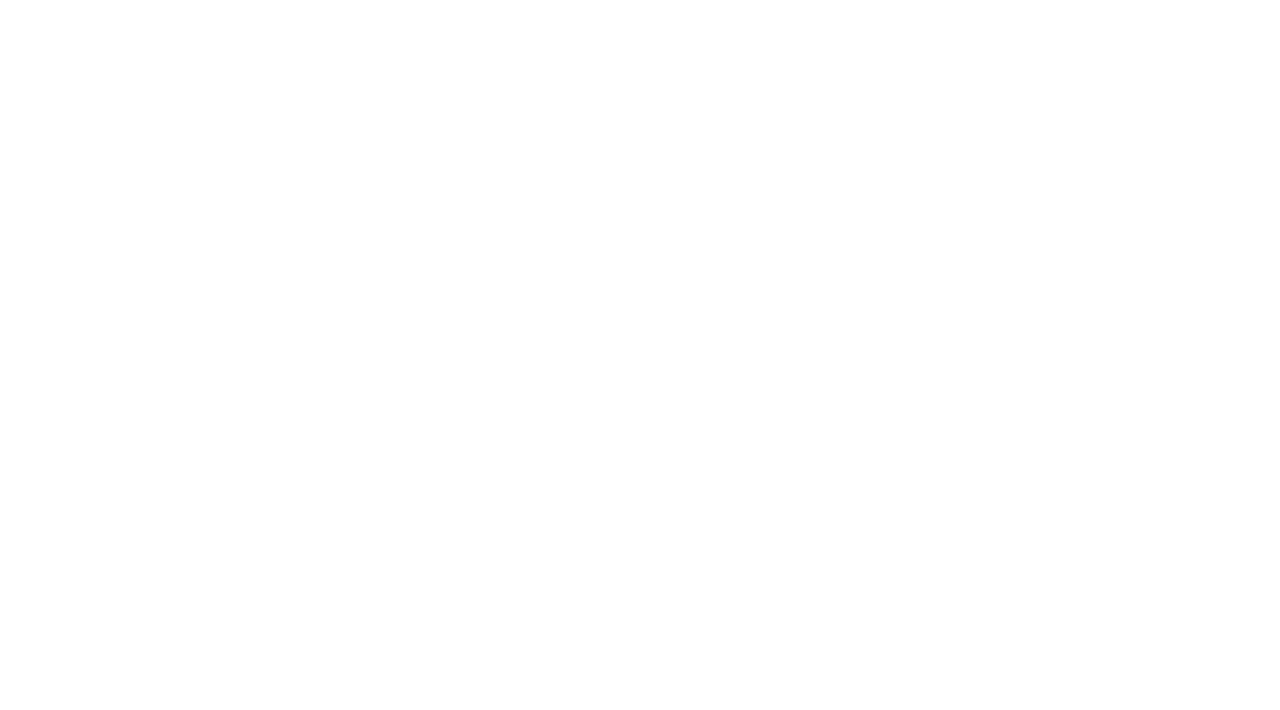
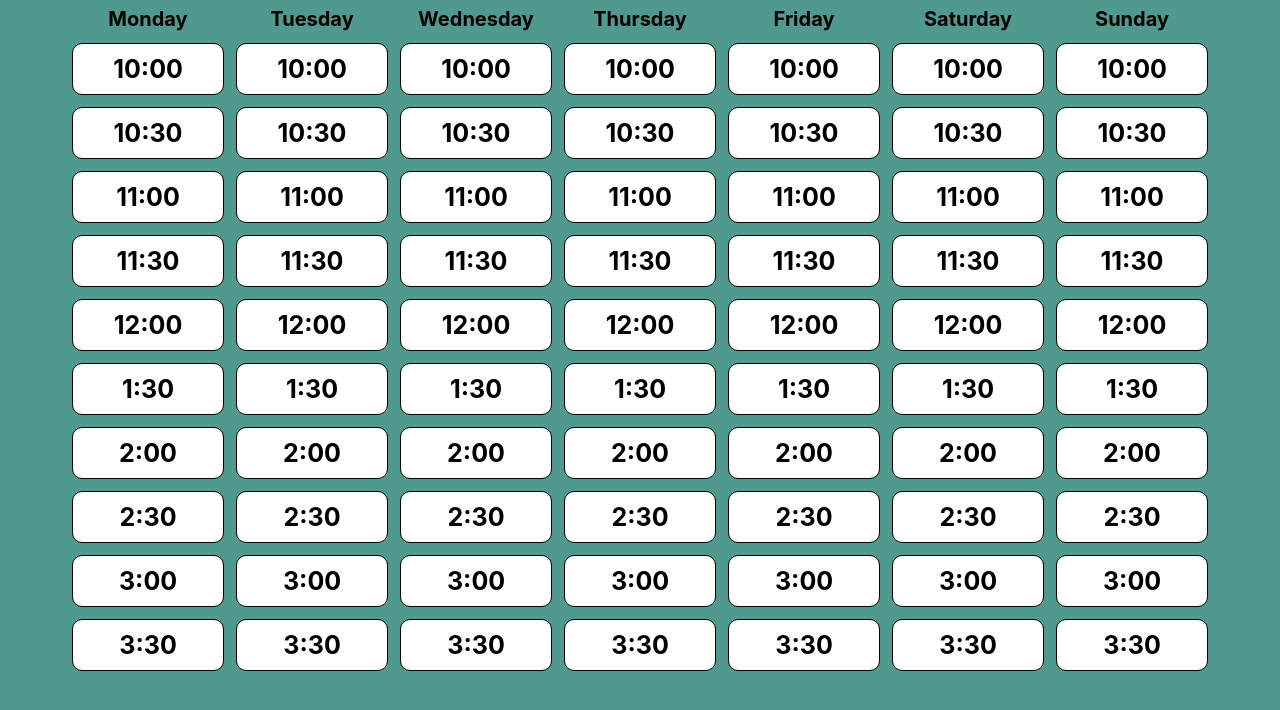
Before and after one commit to c23fk/you-cant-book-me, a React (Create React App) app: page / in a window 1280 px wide. Shown: the top 710 px of the page. Built offline with nearby package versions, Linux system fonts and the light colour scheme.

Commit message:
added dates and times

```diff
--- a/src/App.js
+++ b/src/App.js
@@ -1,25 +1,45 @@
-import { Component } from "react";
 
 function App() {
   return (
     <div>
-
+      <Grid/>
     </div>
   );
 }
 
 function Grid(){
   const days = ['Monday', 'Tuesday', 'Wednesday', 'Thursday', 'Friday', 'Saturday', 'Sunday'];
+  const times = ['10:00', '10:30', '11:00','11:30', '12:00', '1:30', '2:00','2:30', '3:00', '3:30'];
 
   return(
       <table>
+          <tr>
           {days.map((day) => (
-            <tr>
-              <td>{day}</td>
-            </tr>
+              <th>{day}</th>
           ))
           }
+          </tr>
+        {
+        times.map((time) => (
+          <tr>
+            {days.map(() => (
+            <TimeSlot time={time}/>
+            ))
+            }
+          </tr>
+        ))
+        }
       </table>
   )
 }
+
+function TimeSlot(props){
+  return(
+      <td>
+        <div className = "time">
+          {props.time}
+        </div>
+      </td>
+  )
+}
 export default App;
--- a/src/index.css
+++ b/src/index.css
@@ -1,4 +1,5 @@
 body {
+  background-color: rgb(79, 153, 143);
   margin: 0;
   font-family: -apple-system, BlinkMacSystemFont, 'Segoe UI', 'Roboto', 'Oxygen',
     'Ubuntu', 'Cantarell', 'Fira Sans', 'Droid Sans', 'Helvetica Neue',
@@ -11,3 +12,38 @@ code {
   font-family: source-code-pro, Menlo, Monaco, Consolas, 'Courier New',
     monospace;
 }
+
+table {
+  margin-left: auto;
+  margin-right: auto;
+}
+
+.time{
+  text-align: center;
+  font-size: 25px;
+  font-weight: bold;
+  width:150px;
+  height: 50px;
+  border-radius:10px;
+  border-color: black;
+  border-width: 1px;
+  border-style: solid;
+  background-color: white;
+  display:inline-block;
+  line-height: 50px;
+
+}
+
+.time:hover{
+  background-color: rgb(79, 153, 143);
+  color: white;
+}
+
+td,th{
+  padding: 5px;
+}
+
+th{
+  font-size: 20px;
+  font-weight: bold;
+}
```
